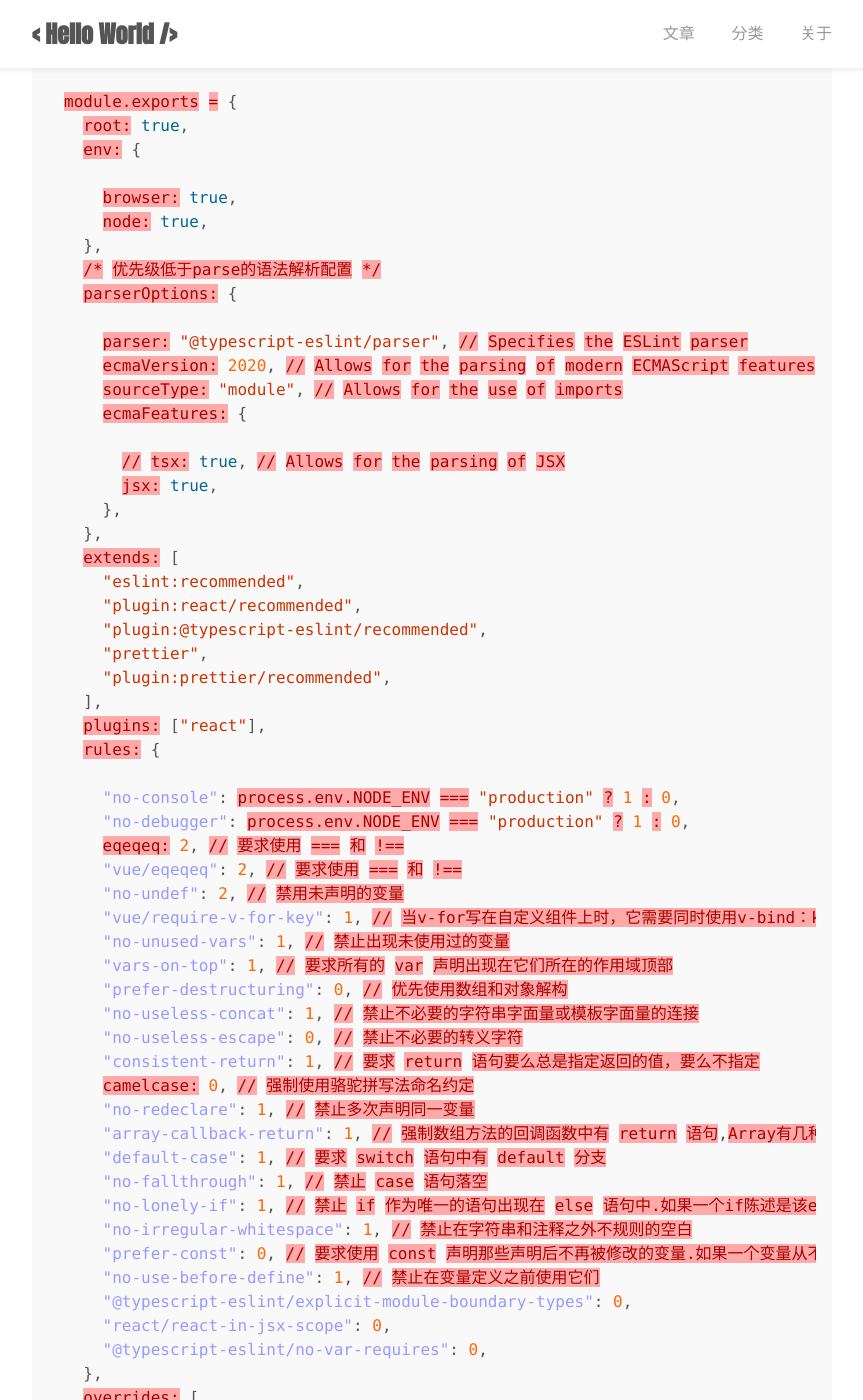
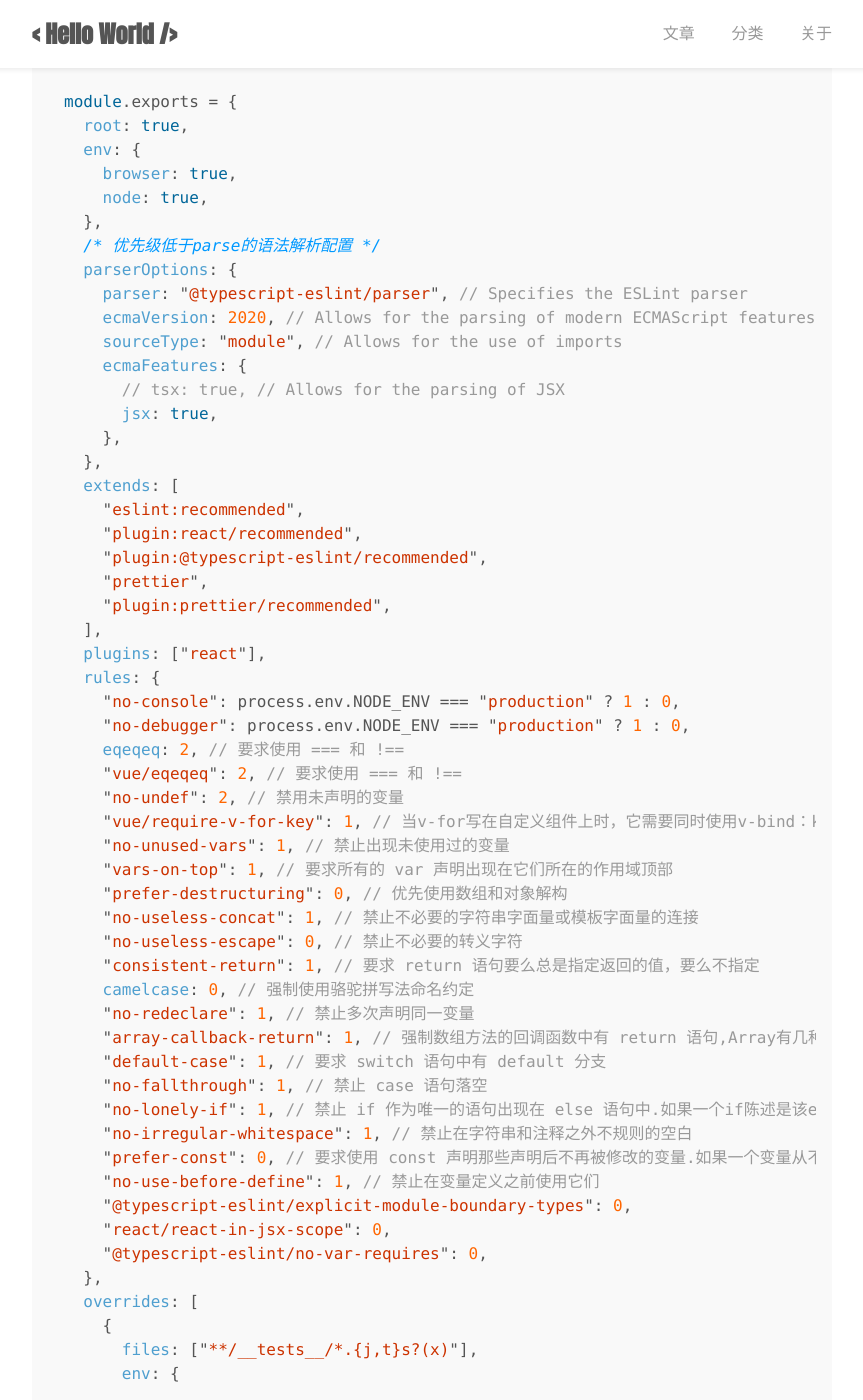
Before and after one commit to chuilee/chuilee.github.io, a Jekyll site: the page built from _posts/2022-09-01-Eslint+prettier+stylelint+commitlint.md, in a window 1280 px wide and 1400 px high, scrolled down 1777 px. Shown: the whole window, without its empty margins (208-1071 px from the left). Built offline with Jekyll 4.4.1, drawn with Linux system fonts in a browser that asks for light colours; some of the changed text lies outside the part shown.

Commit message:
style: 优化页面显示

````diff
--- a/_posts/2022-09-01-Eslint+prettier+stylelint+commitlint.md
+++ b/_posts/2022-09-01-Eslint+prettier+stylelint+commitlint.md
@@ -5,7 +5,9 @@ author: "Chuilee"
 tags: 前端工程
 excerpt_separator: <!--more-->
 ---
+
 > 网上有很多教怎么搭建的，但却很少记录踩坑的
+
 <!--more-->
 
 ### 踩坑
@@ -27,7 +29,7 @@ chmod a+x commit-msg
 
 增加文件的执行权限。
 
-2. #### 根目录下存在`.prettierrc.js`配置文件，但右键格式化始终不起作用；
+2. #### 根目录下存在`.prettierrc.js`配置文件，但右键格式化始终不起作用
 
 解决方法：
 
@@ -35,7 +37,7 @@ chmod a+x commit-msg
 npm i -D prettier 或者 npm i -g prettier
 ```
 
-安装prettier解决
+安装 prettier 解决
 
 ### 配置 eslint、prettier
 
@@ -53,7 +55,7 @@ npm i eslint prettier eslint-config-prettier eslint-plugin-prettier eslint-plugi
 
 1. #### 在根目录下新建`.eslintrc.js`文件
 
-```json
+```typescript
 /**
  * 所需插件
  * prettier // 规则见 https://prettier.io/docs/en/options.html
@@ -72,18 +74,15 @@ npm i eslint prettier eslint-config-prettier eslint-plugin-prettier eslint-plugi
 module.exports = {
   root: true,
   env: {
-
     browser: true,
     node: true,
   },
   /* 优先级低于parse的语法解析配置 */
   parserOptions: {
-
     parser: "@typescript-eslint/parser", // Specifies the ESLint parser
     ecmaVersion: 2020, // Allows for the parsing of modern ECMAScript features
     sourceType: "module", // Allows for the use of imports
     ecmaFeatures: {
-
       // tsx: true, // Allows for the parsing of JSX
       jsx: true,
     },
@@ -97,7 +96,6 @@ module.exports = {
   ],
   plugins: ["react"],
   rules: {
-
     "no-console": process.env.NODE_ENV === "production" ? 1 : 0,
     "no-debugger": process.env.NODE_ENV === "production" ? 1 : 0,
     eqeqeq: 2, // 要求使用 === 和 !==
@@ -125,7 +123,6 @@ module.exports = {
   },
   overrides: [
     {
-
       files: ["**/__tests__/*.{j,t}s?(x)"],
       env: {
 
@@ -138,7 +135,7 @@ module.exports = {
 
 2. #### 在根目录下建立 prettier 配置文件： `.prettierrc.js`
 
-```javascript
+```typescript
 module.exports = {
   printWidth: 100, // 单行输出（不折行）的（最大）长度
   tabWidth: 2, // 每个缩进级别的空格数
@@ -167,7 +164,7 @@ npm i stylelint stylelint-scss stylelint-config-standard-scss stylelint-config-p
 
 #### 根目录下新增 `**.stylelintrc.js**`文件
 
-```
+```typescript
 module.exports = {
   processors: [],
   plugins: [],
@@ -231,13 +228,13 @@ npx --no-install commitlint --config commitlint.config.js --edit $1
 
 根目录创建**commitlint.config.js**
 
-```json
+```typescript
 module.exports = { extends: ['@commitlint/config-conventional'] }
 ```
 
 根目录创建**.lintstagedrc.js**
 
-```json
+```typescript
 module.exports = {
   '*.{js,jsx,ts,tsx}': ['eslint  --fix', 'prettier --write'],
   '*.md': ['prettier --write'],
````
